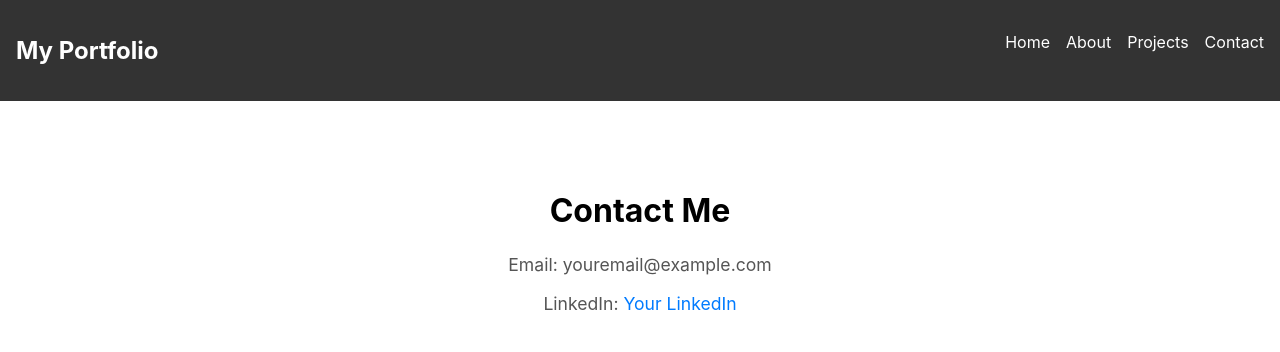
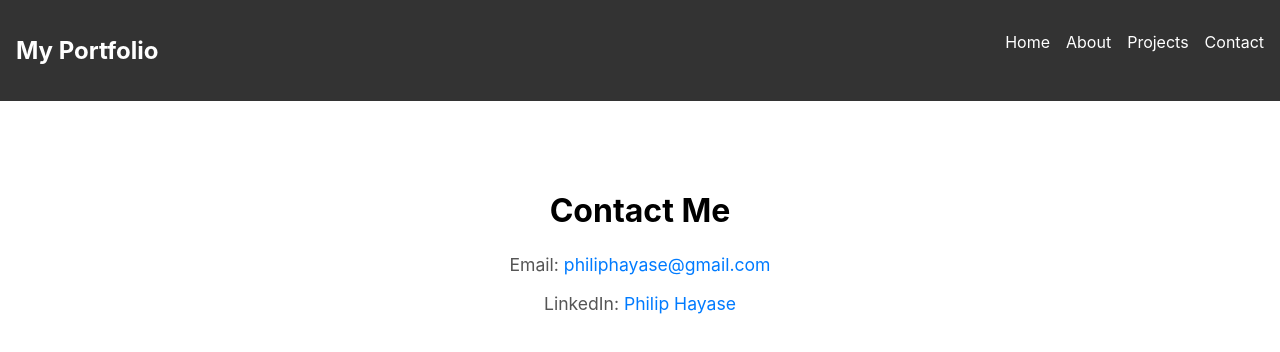
Before and after one commit to hayasep/portfolio-website, a React (Create React App) app: page /portfolio-website/contact in a window 1280 px wide. Shown: the top 352 px of the page. Built offline with nearby package versions, Linux system fonts and the light colour scheme.

Commit message:
updated contact and about

```diff
--- a/src/components/About/About.js
+++ b/src/components/About/About.js
@@ -6,7 +6,7 @@ const About = () => {
   return (
     <section id="about" className="about">
       <h2>About Me</h2>
-      <p>I'm a computer science graduate with a passion for developing innovative solutions...</p>
+      <p>As a recent Computer Science graduate from Oregon State University, I have a strong foundation in software development. I am now seeking to leverage my technical skills and problem-solving abilities in a challenging software engineering role.</p>
     </section>
   );
 };
--- a/src/components/Contact/Contact.js
+++ b/src/components/Contact/Contact.js
@@ -6,8 +6,8 @@ const Contact = () => {
   return (
     <section id="contact" className="contact">
       <h2>Contact Me</h2>
-      <p>Email: youremail@example.com</p>
-      <p>LinkedIn: <a href="https://www.linkedin.com/in/yourprofile" target="_blank" rel="noopener noreferrer">Your LinkedIn</a></p>
+      <p>Email: <a href="mailto:philiphayase@gmail.com">philiphayase@gmail.com</a></p>
+      <p>LinkedIn: <a href="https://www.linkedin.com/in/philip-hayase-1636a0314" target="_blank" rel="noopener noreferrer">Philip Hayase</a></p>
     </section>
   );
 };
```
Also changed, not shown: src/components/Contact/Contact.css (indentation only).
